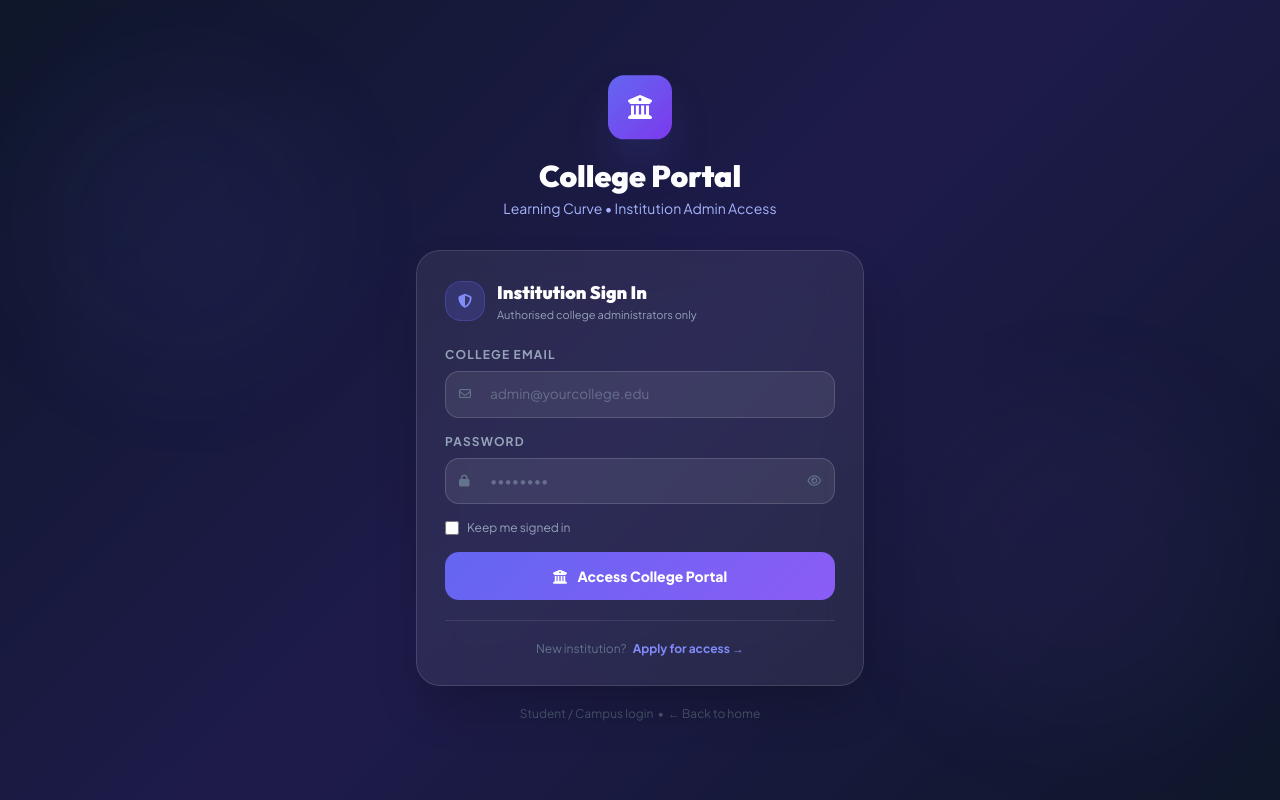
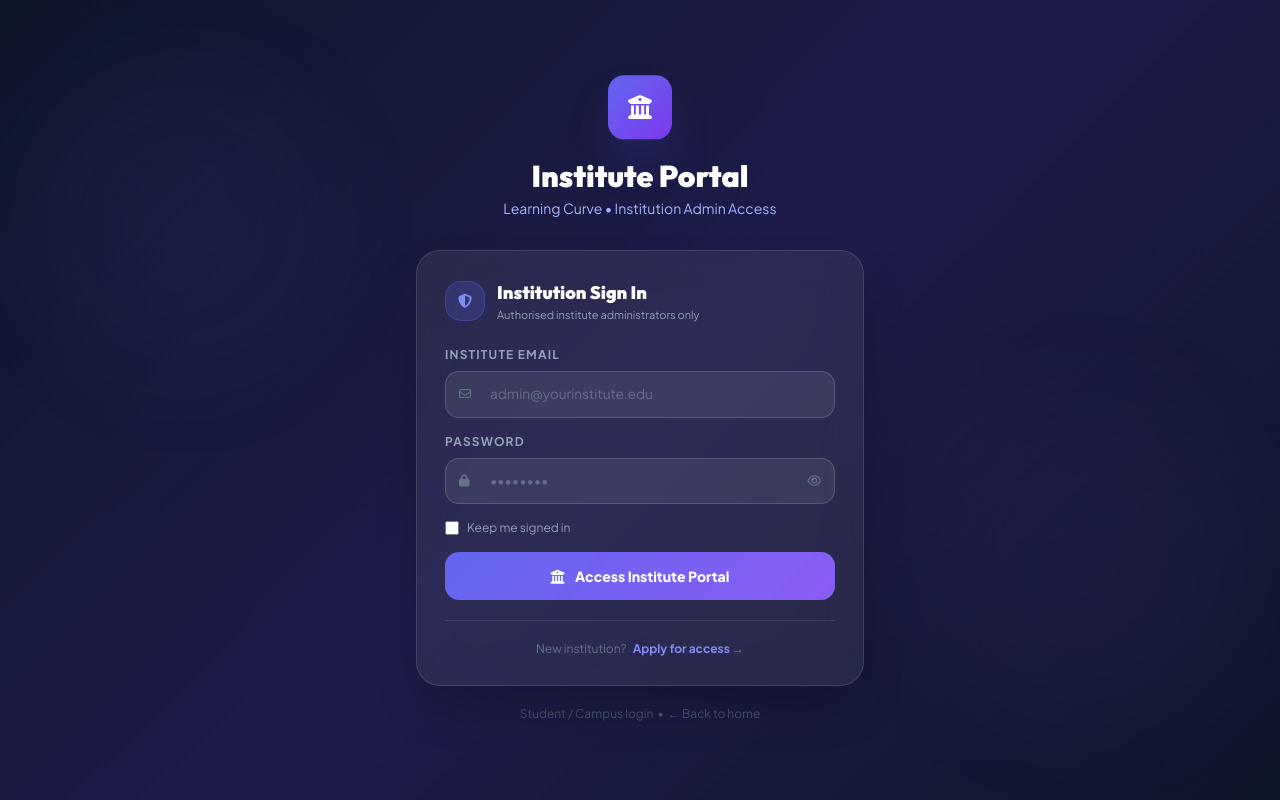
Before and after one commit to redmiinternalstorage-ux/learning_system, a Laravel app: page /college/login in a window 1280 px wide. Run offline with Laravel 12, Linux system fonts and the light colour scheme; data comes from the database, SQL or seed files in the repository; some libraries are stand-ins or nearby versions.

Commit message:
fix: institute portal rename, remove roll no, master export try-catch

```diff
--- a/resources/views/college/auth/login.blade.php
+++ b/resources/views/college/auth/login.blade.php
@@ -3,7 +3,7 @@
 <head>
 <meta charset="UTF-8">
 <meta name="viewport" content="width=device-width, initial-scale=1.0">
-<title>College Portal Login — Learning Curve</title>
+<title>Institute Portal — Learning Curve</title>
 <script src="https://cdn.tailwindcss.com"></script>
 <link href="https://fonts.googleapis.com/css2?family=Plus+Jakarta+Sans:wght@400;600;700;800;900&family=Outfit:wght@400;700;800;900&display=swap" rel="stylesheet">
 <link rel="stylesheet" href="https://cdnjs.cloudflare.com/ajax/libs/font-awesome/6.5.0/css/all.min.css">
@@ -22,7 +22,6 @@ body { font-family: 'Plus Jakarta Sans', sans-serif; background: linear-gradient
 </head>
 <body class="min-h-screen flex items-center justify-center p-4">
 
-{{-- BG blobs --}}
 <div class="fixed inset-0 overflow-hidden pointer-events-none">
     <div class="absolute top-20 left-10 w-72 h-72 bg-indigo-500/10 rounded-full blur-3xl animate-pulse"></div>
     <div class="absolute bottom-20 right-10 w-80 h-80 bg-violet-500/10 rounded-full blur-3xl animate-pulse" style="animation-delay:1.5s"></div>
@@ -30,16 +29,14 @@ body { font-family: 'Plus Jakarta Sans', sans-serif; background: linear-gradient
 
 <div class="relative z-10 w-full max-w-md">
 
-    {{-- Logo --}}
     <div class="text-center mb-8">
         <div class="inline-flex items-center justify-center w-16 h-16 rounded-2xl bg-gradient-to-br from-indigo-500 to-violet-600 shadow-2xl shadow-indigo-500/30 mb-4 float">
             <i class="fa-solid fa-building-columns text-white text-2xl"></i>
         </div>
-        <h1 class="text-3xl font-black text-white" style="font-family:'Outfit',sans-serif">College Portal</h1>
+        <h1 class="text-3xl font-black text-white" style="font-family:'Outfit',sans-serif">Institute Portal</h1>
         <p class="text-indigo-300 text-sm mt-1">Learning Curve • Institution Admin Access</p>
     </div>
 
-    {{-- Flash messages --}}
     @if(session('success'))
     <div class="glass rounded-2xl p-4 mb-4 text-emerald-200 text-sm flex items-center gap-2">
         <i class="fa-solid fa-circle-check text-emerald-400 flex-shrink-0"></i> {{ session('success') }}
@@ -51,7 +48,6 @@ body { font-family: 'Plus Jakarta Sans', sans-serif; background: linear-gradient
     </div>
     @endif
 
-    {{-- Card --}}
     <div class="glass rounded-3xl p-7 shadow-2xl">
         <div class="flex items-center gap-3 mb-6">
             <div class="w-10 h-10 rounded-2xl bg-indigo-500/20 border border-indigo-500/30 flex items-center justify-center">
@@ -59,7 +55,7 @@ body { font-family: 'Plus Jakarta Sans', sans-serif; background: linear-gradient
             </div>
             <div>
                 <h2 class="text-white font-black text-lg" style="font-family:'Outfit',sans-serif">Institution Sign In</h2>
-                <p class="text-slate-400 text-[11px]">Authorised college administrators only</p>
+                <p class="text-slate-400 text-[11px]">Authorised institute administrators only</p>
             </div>
         </div>
 
@@ -73,13 +69,13 @@ body { font-family: 'Plus Jakarta Sans', sans-serif; background: linear-gradient
         <form method="POST" action="{{ route('college.login.post') }}" class="space-y-4">
             @csrf
             <div>
-                <label class="block text-xs font-bold text-slate-400 uppercase tracking-widest mb-2">College Email</label>
+                <label class="block text-xs font-bold text-slate-400 uppercase tracking-widest mb-2">Institute Email</label>
                 <div class="relative">
                     <div class="absolute inset-y-0 left-0 pl-3.5 flex items-center pointer-events-none">
                         <i class="fa-regular fa-envelope text-slate-500 text-xs"></i>
                     </div>
                     <input type="email" name="email" value="{{ old('email') }}" required
-                           placeholder="admin@yourcollege.edu"
+                           placeholder="admin@yourinstitute.edu"
                            class="inp {{ $errors->has('email') ? 'error' : '' }}">
                 </div>
             </div>
@@ -100,7 +96,7 @@ body { font-family: 'Plus Jakarta Sans', sans-serif; background: linear-gradient
                 <span class="text-xs text-slate-400">Keep me signed in</span>
             </label>
             <button type="submit" class="btn mt-2">
-                <i class="fa-solid fa-building-columns mr-2"></i> Access College Portal
+                <i class="fa-solid fa-building-columns mr-2"></i> Access Institute Portal
             </button>
         </form>
 
```
